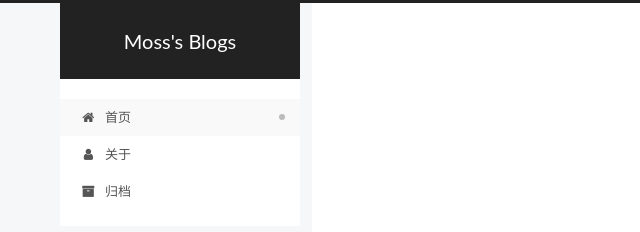
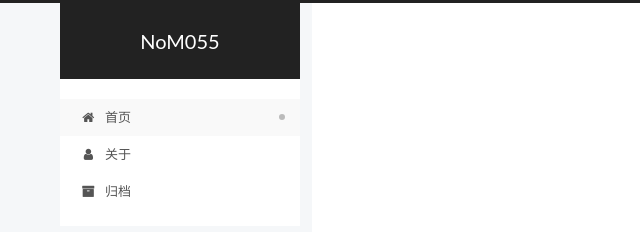
Before and after one commit to mossnodie/hexo-blogs, a plain HTML site: page index.html in a window 1280 px wide. Shown: the top 232 px of the page, 0-640 px from the left. Drawn offline with Linux system fonts and the light colour scheme; a script that the page names is missing.

Commit message:
Site updated: 2019-01-04 09:00:09

```diff
--- a/atom.xml
+++ b/atom.xml
@@ -1,6 +1,6 @@
 <?xml version="1.0" encoding="utf-8"?>
 <feed xmlns="http://www.w3.org/2005/Atom">
-  <title>Moss&#39;s Blogs</title>
+  <title>NoM055</title>
 
 
   <link href="/atom.xml" rel="self"/>
--- a/css/main.css
+++ b/css/main.css
@@ -1879,7 +1879,7 @@ pre .javascript .function {
   width: 4px;
   height: 4px;
   border-radius: 50%;
-  background: #9106ff;
+  background: #96e4fc;
 }
 .links-of-blogroll {
   font-size: 13px;
--- a/index.html
+++ b/index.html
@@ -97,16 +97,16 @@
 
 
   <meta property="og:type" content="website">
-<meta property="og:title" content="Moss&#39;s Blogs">
+<meta property="og:title" content="NoM055">
 <meta property="og:url" content="http://moss.nodie.ink/index.html">
-<meta property="og:site_name" content="Moss&#39;s Blogs">
+<meta property="og:site_name" content="NoM055">
 <meta property="og:locale" content="zh-CN">
 <meta name="twitter:card" content="summary">
-<meta name="twitter:title" content="Moss&#39;s Blogs">
+<meta name="twitter:title" content="NoM055">
 
 
 
-  <link rel="alternate" href="/atom.xml" title="Moss's Blogs" type="application/atom+xml">
+  <link rel="alternate" href="/atom.xml" title="NoM055" type="application/atom+xml">
 
 
 
@@ -121,7 +121,7 @@
   };
 </script>
 
-  <title>Moss's Blogs</title>
+  <title>NoM055</title>
 
 
 
@@ -191,7 +191,7 @@
     <div class="custom-logo-site-title">
       <a href="/" class="brand" rel="start">
         <span class="logo-line-before"><i></i></span>
-        <span class="site-title">Moss's Blogs</span>
+        <span class="site-title">NoM055</span>
         <span class="logo-line-after"><i></i></span>
       </a>
     </div>
@@ -323,7 +323,7 @@
     </span>
 
     <span hidden itemprop="publisher" itemscope="" itemtype="http://schema.org/Organization">
-      <meta itemprop="name" content="Moss's Blogs">
+      <meta itemprop="name" content="NoM055">
     </span>
 
 
```
Also changed, not shown: archives/2019/01/index.html (+6 -6 lines), archives/2019/index.html (+6 -6 lines), archives/hello-world/index.html (+5 -5 lines), archives/index.html (+6 -6 lines).
